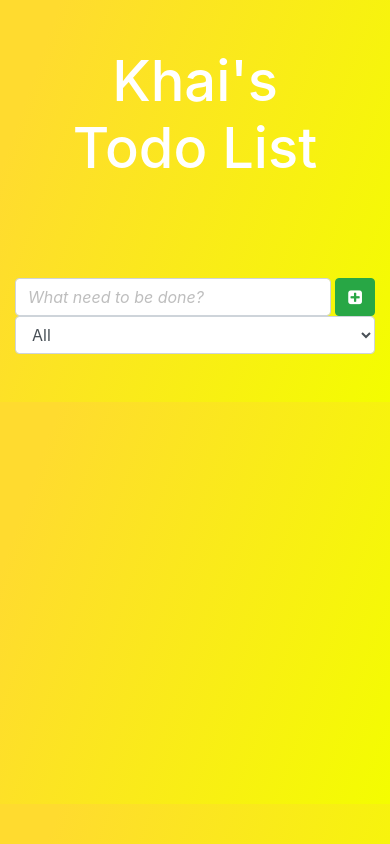
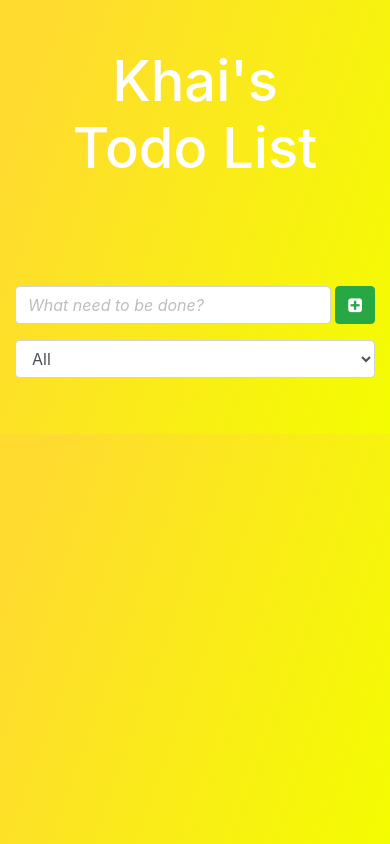
Before and after one commit to K-Kyler/Todo-App, a React (Create React App) app: page / in a window 390 px wide. Built offline with nearby package versions, Linux system fonts and the light colour scheme.

Commit message:
Update bootstrap class for better view in mobile

```diff
--- a/src/components/Form.js
+++ b/src/components/Form.js
@@ -29,7 +29,7 @@ const Form = ({ inputText, setInputText, todos, setTodos, setFilterStatus }) =>
         <div className="container pt-5">
             <form className="todo-form" onSubmit={submitTodoHandler}>
                 <div className="form-group row">
-                    <div className="offset-md-2 col-12 col-md-6 d-flex">
+                    <div className="offset-md-2 col-12 col-md-6 d-flex py-2">
                         <input
                             value={inputText}
                             onChange={inputTextHandler}
@@ -42,7 +42,7 @@ const Form = ({ inputText, setInputText, todos, setTodos, setFilterStatus }) =>
                         </button>
                     </div>
 
-                    <div className="col-12 col-md-2 col-2">
+                    <div className="col-12 col-md-2 col-2 py-2">
                         <select onChange={filterStatusHandler} className="form-control">
                             <option>All</option>
                             <option>Completed</option>
```
